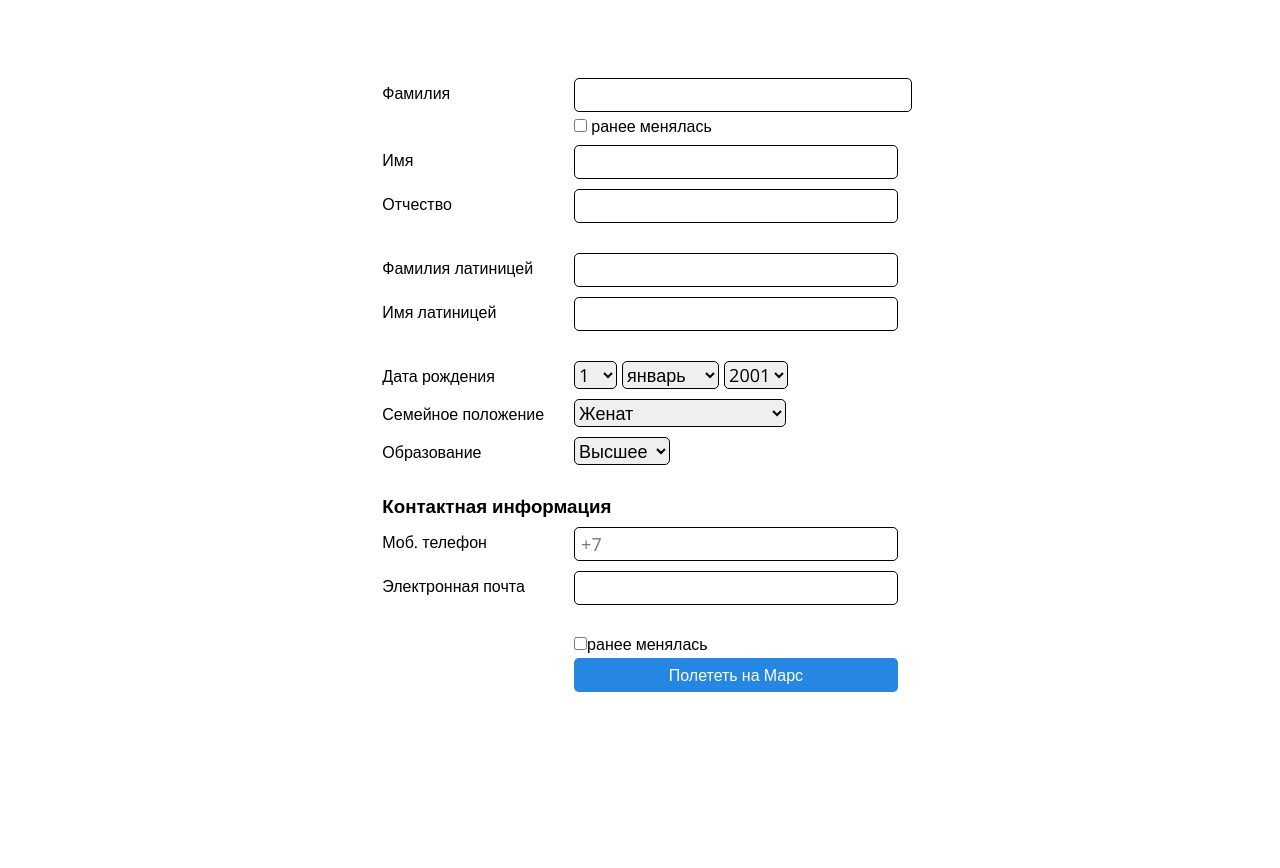
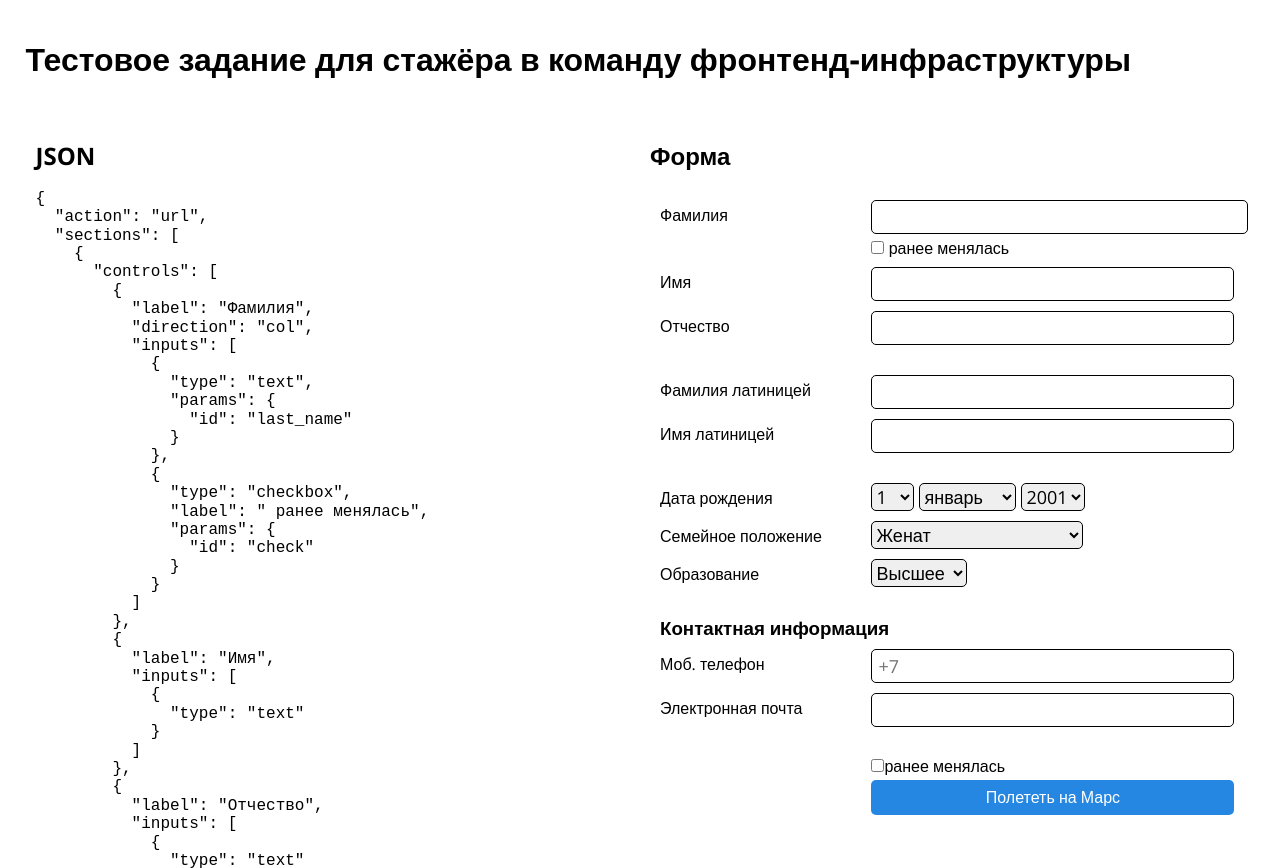
Before and after one commit to Mariownyou/vk-form-generator, a plain HTML site: page index.html in a window 1280 px wide. Shown: the top 868 px of the page. Before the commit the page ends 800 px from the top, so only its background shows below. Drawn offline with nearby package versions, Linux system fonts and the light colour scheme.

Commit message:
готово

```diff
--- a/css/main.css
+++ b/css/main.css
@@ -5,10 +5,49 @@
 
 body {
     font-family: 'Open Sans', sans-serif;
-    height: 100vh;
+    min-height: 100vh;
+
+    display: grid;
+    grid-template-rows: auto 1fr auto;
+    padding: 2%;
+}
+
+.nav__title {
+    line-height: 1.5rem;
+}
+
+.nav__title > a {
+    text-decoration: none;
+    color: inherit;
+}
+
+.nav__title > a:hover {
+    border-bottom: 1px solid rgba(0, 0, 0, 0.3);
+}
+
+.container {
+    margin: 10px;
+}
+
+.columns {
+    display: flex;
+    gap: 20px;
+    margin-top: 20px;
+}
+
+.columns > * {
+    width: 100%;
+}
+
+.col {
+}
 
 
-    display: flex;
-    justify-content: center;
-    align-items: center;
+#input {
+    width: 100%;
+    height: 100%;
 }
+
+#output {
+
+}
--- a/index.html
+++ b/index.html
@@ -15,12 +15,36 @@
         import { Form } from './js/form.js'
         import json from './js/json.js'
 
-        const form = new Form(json)
+        const form = new Form(json, {parent: document.getElementById('output')})
         console.log(form.html)
+
+        const input = document.getElementById('input')
+        input.innerHTML = JSON.stringify(form.form, undefined, 2)
     </script>
 
 </head>
 <body>
+    <header class="nav">
+        <h1 class="nav__title">
+            <a href="https://vk.com/@vkteam-testovoe-zadanie-frontend-infrastruktura">
+                Тестовое задание для стажёра в команду фронтенд-инфраструктуры
+            </a>
+        </h1>
+    </header>
+    <main class="container">
+        <section class="columns">
+            <div class="col">
+                <h2 class="col__title">JSON</h2>
+                <pre id="input"></pre>
+            </div>
+            <div class="col">
+                <h2 class="col__title">Форма</h2>
+                <div class="output" id="output"></div>
+            </div>
+        </section>
+    </main>
+    <footer>
 
+    </footer>
 </body>
 </html>
```
Also changed, not shown: 1 other file.
